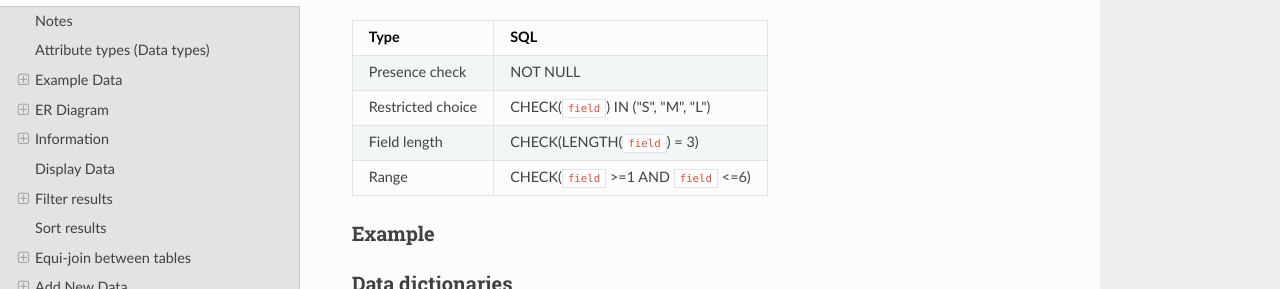
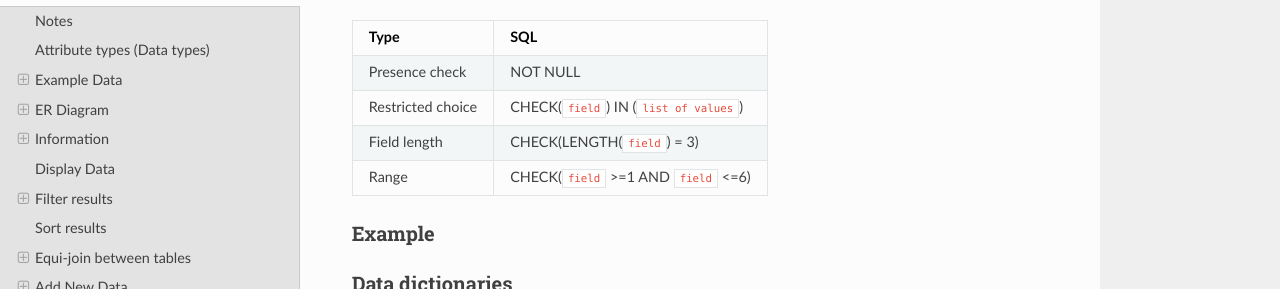
Before and after one commit to MrFriendCS/N5-CS, an MkDocs documentation site: the page built from docs/N5-CS-DDD.md, in a window 1280 px wide and 900 px high, scrolled down 6537 px. Shown: the part 160-449 px from the top of the window. Built offline with MkDocs 1.6.1, drawn with Linux system fonts in a browser that asks for light colours; nearby versions of some CDN libraries; some of the changed lines change nothing that is shown.

Commit message:
docs/N5-CS-DDD.md updated from https://stackedit.io/

````diff
--- a/docs/N5-CS-DDD.md
+++ b/docs/N5-CS-DDD.md
@@ -293,7 +293,7 @@ __Caution__: without the `WHERE` clause all records would be deleted!
 | Type              | SQL |
 | ----              | --- |
 | Presence check    | NOT NULL |
-| Restricted choice | CHECK(`field`) IN ("S", "M", "L") |
+| Restricted choice | CHECK(`field`) IN (`list of values`) |
 | Field length      | CHECK(LENGTH(`field`) = 3) |
 | Range             | CHECK(`field` >=1 AND `field` <=6) |
 
@@ -508,6 +508,6 @@ SELECT *
         OR name = "Feline Leukaemia Virus";
 ```
 <!--stackedit_data:
-eyJoaXN0b3J5IjpbLTExMTY4Nzg4ODgsODczMDY0MTEwLDE5NT
-Q3OTI1MzksLTk1ODU5ODQzMSwtMTIzMzk4NDczNl19
+eyJoaXN0b3J5IjpbMTU5OTEwMzkyMyw4NzMwNjQxMTAsMTk1ND
+c5MjUzOSwtOTU4NTk4NDMxLC0xMjMzOTg0NzM2XX0=
 -->
````
